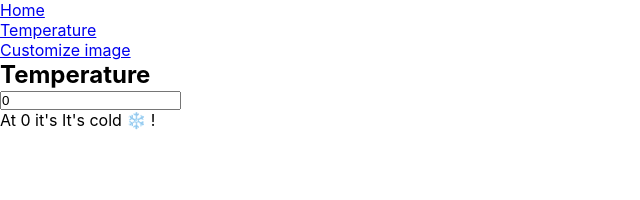
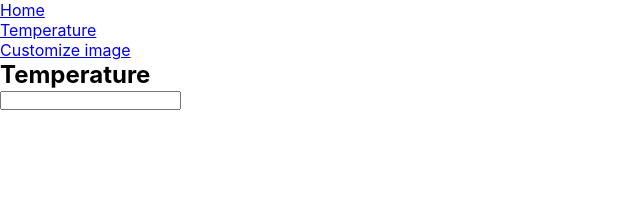
Before and after one commit to mxpln/react-coding-challenge, a React (Create React App) app: page /temperature in a window 1280 px wide. Shown: the top 200 px of the page, without its empty margins (0-640 px from the left). Built offline with nearby package versions, Linux system fonts and the light colour scheme.

Commit message:
Changed architecture and modified temperature page

```diff
--- a/src/App.js
+++ b/src/App.js
@@ -1,6 +1,6 @@
 import React, { Component } from "react";
-import Temperature from "../src/components/Temperature";
-import CustomizeImage from "../src/components/CustomizeImage";
+import Temperature from "./views/Temperature";
+import CustomizeImage from "./views/CustomizeImage";
 import NavBar from "../src/components/NavBar";
 import { Route } from "react-router-dom";
 import Home from "../src/views/Home";
--- a/src/components/Temperature.jsx
+++ b/src/views/Temperature.jsx
@@ -2,7 +2,7 @@ import React, { Component } from "react";
 
 class Temperature extends Component {
   state = {
-    temperature: 0,
+    temperature: null,
   };
   handleValue = (event) => {
     this.setState({
@@ -12,12 +12,16 @@ class Temperature extends Component {
   render() {
     let temperature = this.state.temperature;
     let info;
+    let color;
     if (temperature <= 10) {
       info = "It's cold ❄️";
+      color = "blue";
     } else if (temperature > 10 && temperature <= 30) {
       info = "It's nice 🌼";
+      color = "black";
     } else if (temperature > 10) {
       info = "It's warm ☀️";
+      color = "red";
     }
     return (
       <div>
@@ -28,9 +32,8 @@ class Temperature extends Component {
           value={this.state.temperature}
           onChange={this.handleValue}
         ></input>
-        <p>
-          At {this.state.temperature} it's {info} !
-        </p>
+
+        {this.state.temperature && <p style={{ color: color }}> {info} </p>}
       </div>
     );
   }
```
Also changed, not shown: src/views/CustomizeImage.jsx (renamed from src/components/CustomizeImage.jsx).
